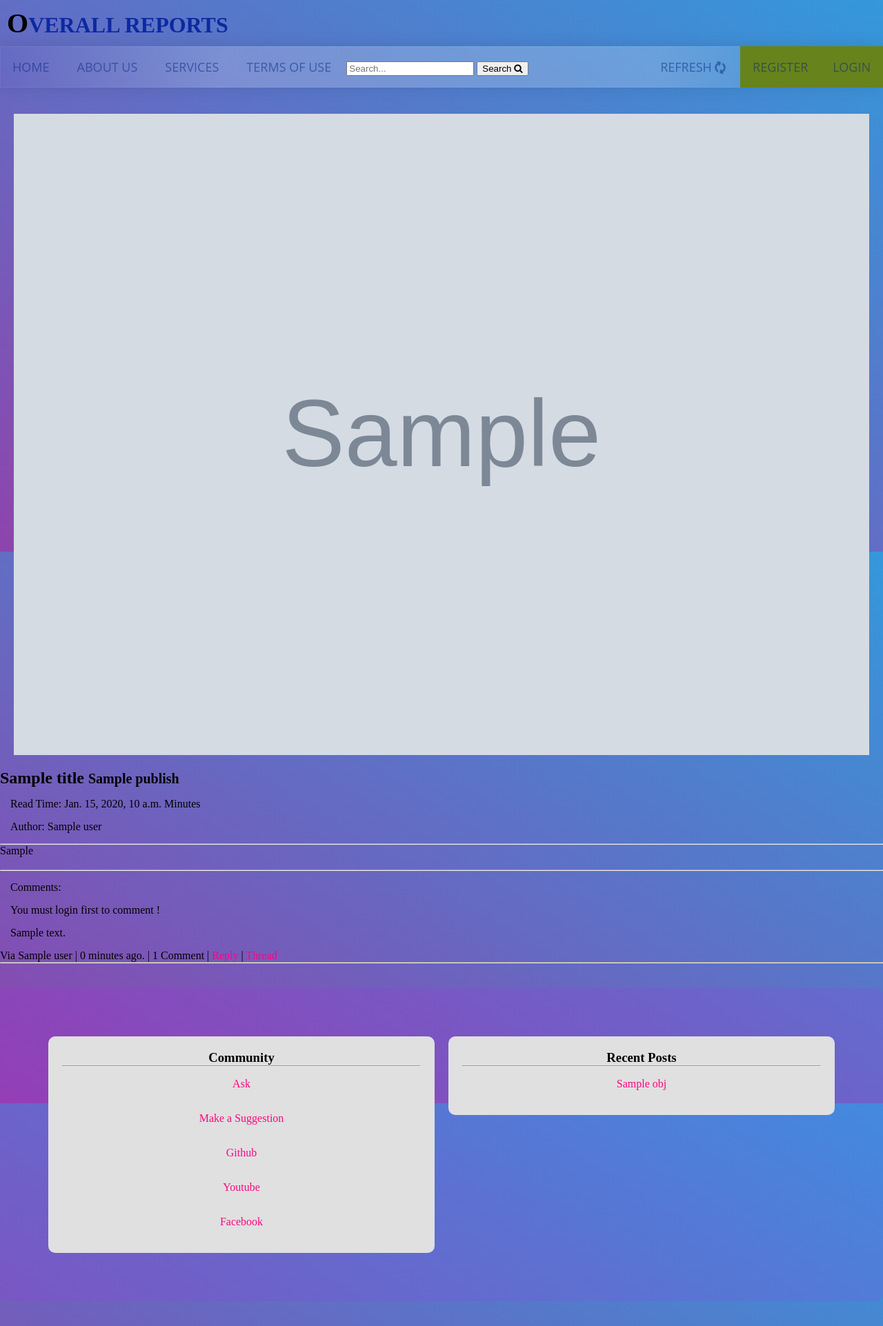
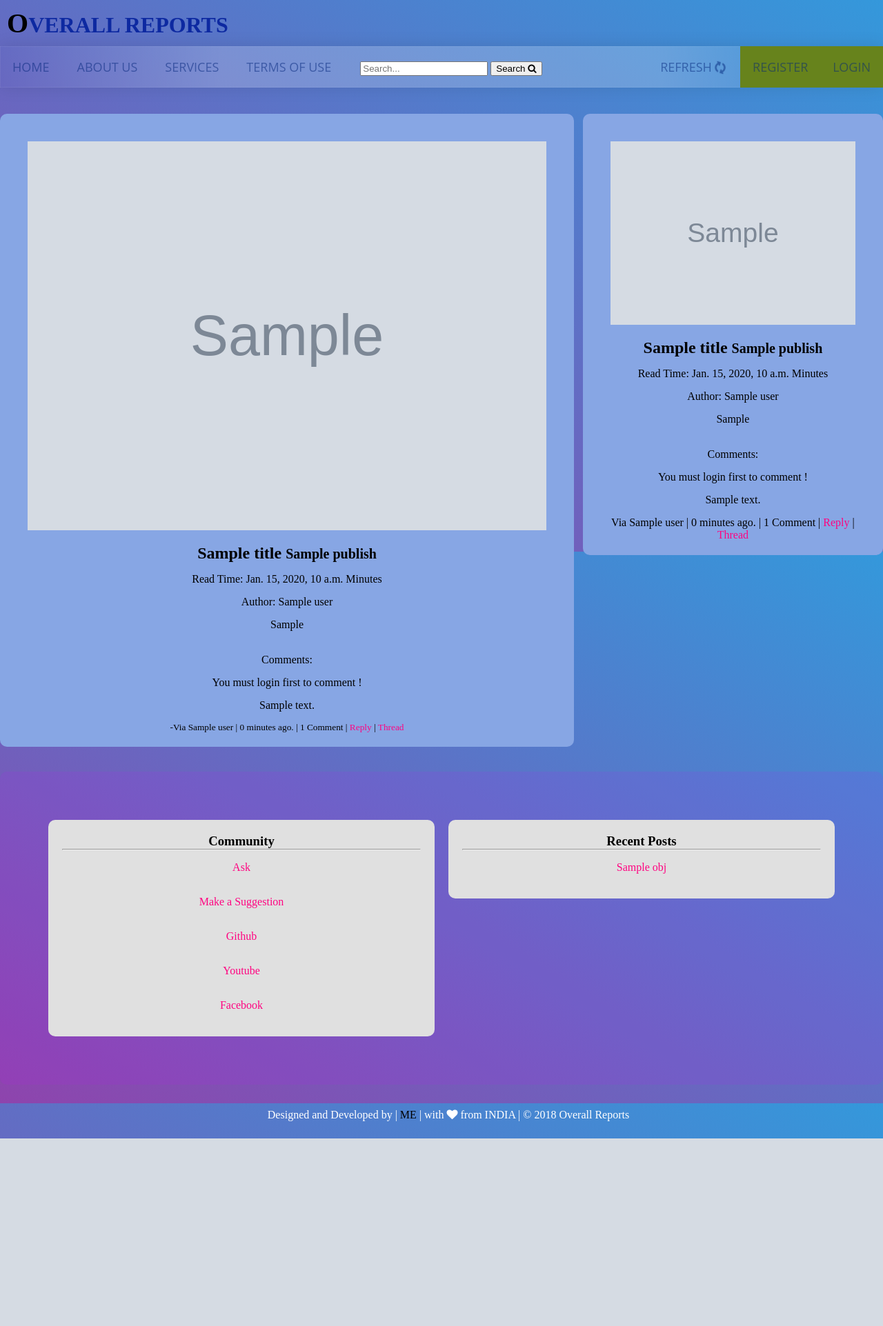
Before and after one commit to ujjwalsb/liveProject, a Django app: template overallReports/templates/post_detail.html in a window 1280 px wide. Shown: the top 1923 px of the page at 69% size. After the commit the page ends 1651 px from the top, so only its background shows below. Run offline with Django 3.2, Linux system fonts and the light colour scheme; the template is opened without the code that fills it: most values are stand-ins (such as "Sample title", 1, 10 or a date in 2020); grey boxes marked "Sample" are stand-in pictures; parts of the project's set-up code (start-up, migrations or seed data) failed here and were passed over; some libraries are stand-ins or nearby versions.

Commit message:
view arrangement

```diff
--- a/overallReports/static/css/base.css
+++ b/overallReports/static/css/base.css
@@ -102,6 +130,10 @@ h1::first-letter{
     font-size: 20px;
 }
 
+.row{
+    text-align: center;
+}
+
 .row:after{
     display: table;
     clear:both;
@@ -154,6 +186,7 @@ h1::first-letter{
 
 .search{
     padding-top: 13px;
+    margin-left: 20px;
 }
 
 .footer{
--- a/overallReports/templates/post_detail.html
+++ b/overallReports/templates/post_detail.html
@@ -15,7 +15,10 @@
 
 {% block content %}
 <br style="padding: 15px;">
-<div class='col-sm-6 col-sm-offset-3'>
+
+<div class="row">
+	<div class='leftcolumn'>
+		<div class="card">
 			{% if instance.image %}
 			<img src="{{ instance.image.url }}" class="img-responsive" />
 			{% endif %}
@@ -25,12 +28,9 @@
 					{% endif %} {{ instance.publish }}
 				</small>
 			</h2>
-
-    <p>
-        Read Time: {% if instance.read_time <= 1 %} < 1 Minute
+			<p>Read Time: {% if instance.read_time <= 1 %} < 1 Minute
 				{% else %} {{ instance.read_time }} Minutes
-        {% endif %}
-    </p>
+				{% endif %}</p>
 
 			{% if instance.user.get_full_name %}
 			<p>Author: {{ instance.user.get_full_name }}</p>
@@ -43,19 +43,100 @@
 				data-show-faces="true" data-share="true">
 			</div>
 			</p>
-	<hr/>
-
-	<div class="row">
-		<div class="col-sm-12">
 			<div class="post-detail-item"> {{ instance.get_markdown }} </div>
-            <br/><hr/>
+			<br/>
 
 			<div>
 				<p class="lead">Comments:</p>
 				{% if request.user.is_authenticated %}
 				<form method="POST" action="."> {% csrf_token %}
 					{{ comment_form | crispy }}
-                    <input type="submit" value="Post Comment" class="btn btn-default">
+					<input type="submit" value="Post Comment" class="post-comment">
+				</form>
+				{% else %}
+					<p>You must login first to comment !</p>
+				{% endif %}
+
+				{% for comment in comments %}
+				<blockquote>
+					<p>{{ comment.content }}</p>
+					<small>-Via {{ comment.user }} |
+						{{ comment.timestamp|timesince }} ago. |
+						{% if comment.children.count > 0 %}
+							{{ comment.children.count }}
+							Comment{% if comment.children.count > 1 %}s{% endif %} |
+						{% endif %}
+						<a href="#" class="comment-reply-btn">Reply</a> |
+						<a href="{{ comment.get_absolute_url }}">Thread</a>
+					</small>
+
+					<div class="comment-reply" style="display:none;">
+						{% for child_comment in comment.children %}
+						<blockquote>
+							<p>{{ child_comment.content }}</p>
+						<small>-Via {{ child_comment.user }} |
+							{{ child_comment.timestamp|timesince }} ago.
+						</small>
+						</blockquote>
+						{% endfor %}
+
+						{% if request.user.is_authenticated %}
+						<form method="POST" action="."> {% csrf_token %}
+							{{ comment_form | crispy }}
+							<input type="hidden", name="parent_id", value="{{ comment.id }}">
+							<input type="submit" value="Reply" class="post-comment">
+						</form>
+						{% else %}
+						<p>You must login first to comment !</p>
+						{% endif %}
+					</div>
+				</blockquote>
+				{% endfor %}
+			</div>
+		</div>
+	</div>
+
+
+
+
+
+
+
+	<div class='rightcolumn'>
+		<div class="card">
+			{% if instance.image %}
+			<img src="{{ instance.image.url }}" class="img-responsive" />
+			{% endif %}
+			<h2>{{title}}
+				<small> {% if instance.draft %}
+					<span style="color: red;">Draft</span>
+					{% endif %} {{ instance.publish }}
+				</small>
+			</h2>
+			<p>Read Time: {% if instance.read_time <= 1 %} < 1 Minute
+				{% else %} {{ instance.read_time }} Minutes
+				{% endif %}</p>
+
+			{% if instance.user.get_full_name %}
+			<p>Author: {{ instance.user.get_full_name }}</p>
+			{% endif %}
+
+
+			<p>
+			<div class="fb-like" data-href="{{ request.build_absolute_uri }}"
+				data-layout="button_count" data-action="like" data-size="small"
+				data-show-faces="true" data-share="true">
+			</div>
+			</p>
+			<div class="post-detail-item"> {{ instance.get_markdown }} </div>
+			<br/>
+
+			<div>
+				<p class="lead">Comments:</p>
+				{% if request.user.is_authenticated %}
+				<form method="POST" action="."> {% csrf_token %}
+					{{ comment_form | crispy }}
+					<input type="submit" value="Post Comment" class="post-comment">
 				</form>
 				{% else %}
 					<p>You must login first to comment !</p>
@@ -88,16 +169,19 @@
 						<form method="POST" action="."> {% csrf_token %}
 							{{ comment_form | crispy }}
 							<input type="hidden", name="parent_id", value="{{ comment.id }}">
-                    <input type="submit" value="Reply" class="btn btn-default">
+							<input type="submit" value="Reply" class="post-comment">
 						</form>
 						{% else %}
 						<p>You must login first to comment !</p>
 						{% endif %}
 					</div>
-		        </blockquote><hr/>
+				</blockquote>
 				{% endfor %}
 			</div>
 		</div>
 	</div>
+
+
+
 </div>
 {% endblock content %}
--- a/overallReports/templates/post_list.html
+++ b/overallReports/templates/post_list.html
@@ -30,7 +30,7 @@
             {% endif %}
 
             <p>{{ obj.get_markdown | truncatechars_html:30 }} </p><br/>
-            <p><a href="{{ obj.get_absolute_url }}" role="button">Read More</a></p>
+            <p><a href="{{ obj.get_absolute_url }}" class="read-more">Read More...</a></p>
         </div>
     </div>
 
```
Also changed, not shown: other parts of overallReports/static/css/base.css (+28 -28 lines), overallReports/templates/comment_thread.html (+54 -12 lines), overallReports/templates/post_form.html (+9 -6 lines), overallReports/db.sqlite3. Lines whose indentation alone changed are shown as unchanged.
